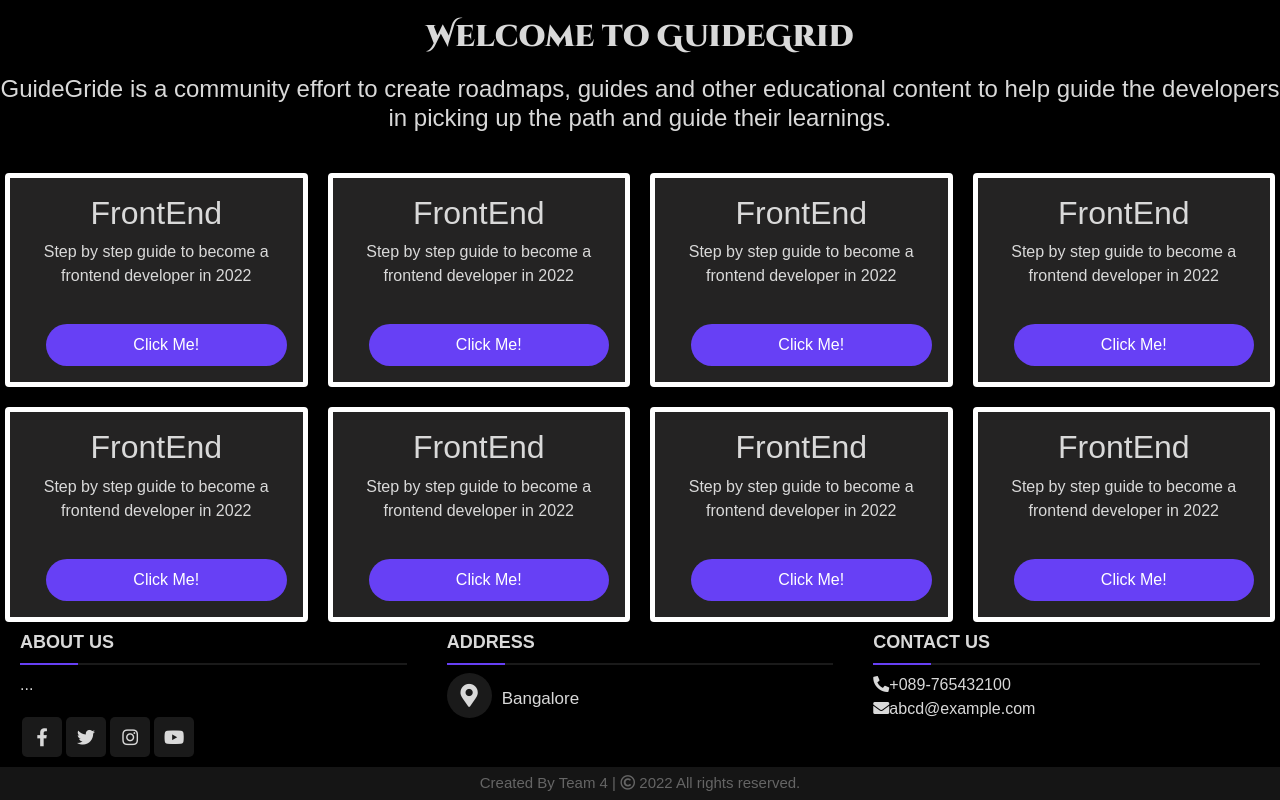
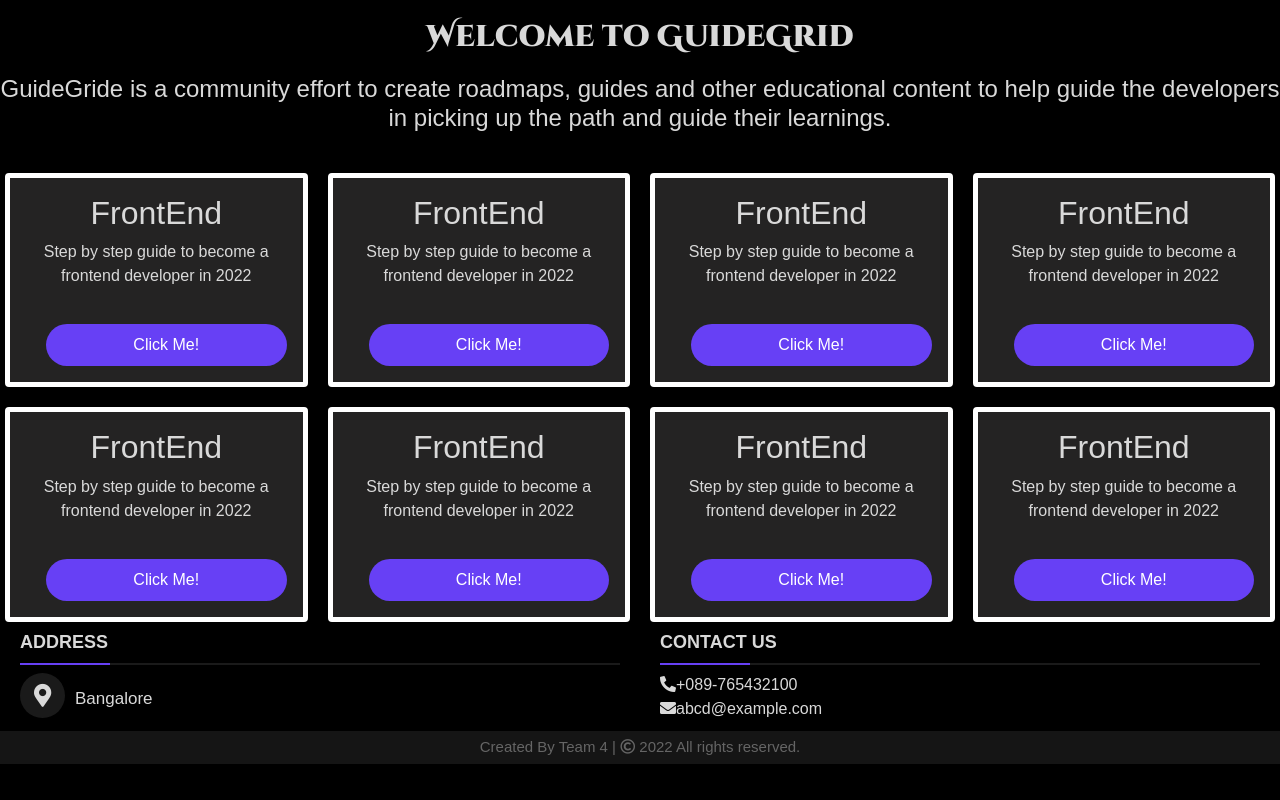
Before and after one commit to RISHABH175/Roadmaps, a Vue app: page /home in a window 1280 px wide. Shown: the part 863-1663 px from the top of the page. After the commit the page ends 1627 px from the top, so only its background shows below. Built offline with nearby package versions, Linux system fonts and the light colour scheme; a web font is replaced by a local one.

Commit message:
Updated Home page

```diff
--- a/src/components/Home.vue
+++ b/src/components/Home.vue
@@ -158,18 +158,7 @@
     </div>
     <footer>
       <div class="main-content">
-        <div class="left box">
-          <h2>About us</h2>
-          <div class="content">
-            <p>...</p>
-            <div class="social">
-              <a href="#"><span class="fab fa-facebook-f"></span></a>
-              <a href="#"><span class="fab fa-twitter"></span></a>
-              <a href="#"><span class="fab fa-instagram"></span></a>
-              <a href="#"><span class="fab fa-youtube"></span></a>
-            </div>
-          </div>
-        </div>
+
         <div class="center box">
           <h2>Address</h2>
           <div class="content">
```
